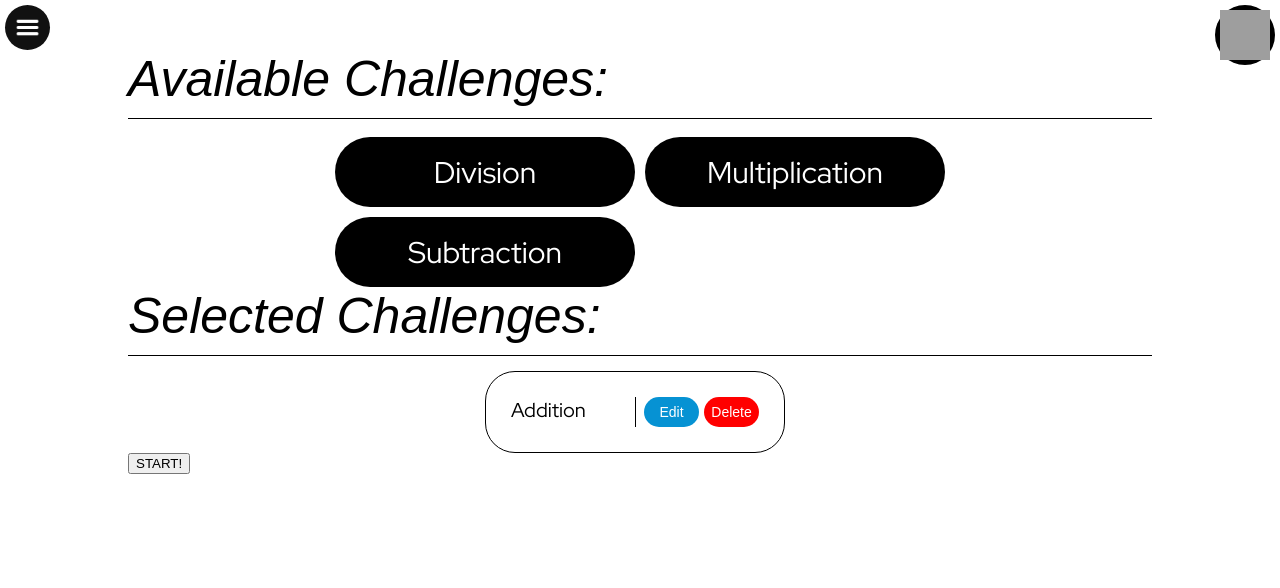
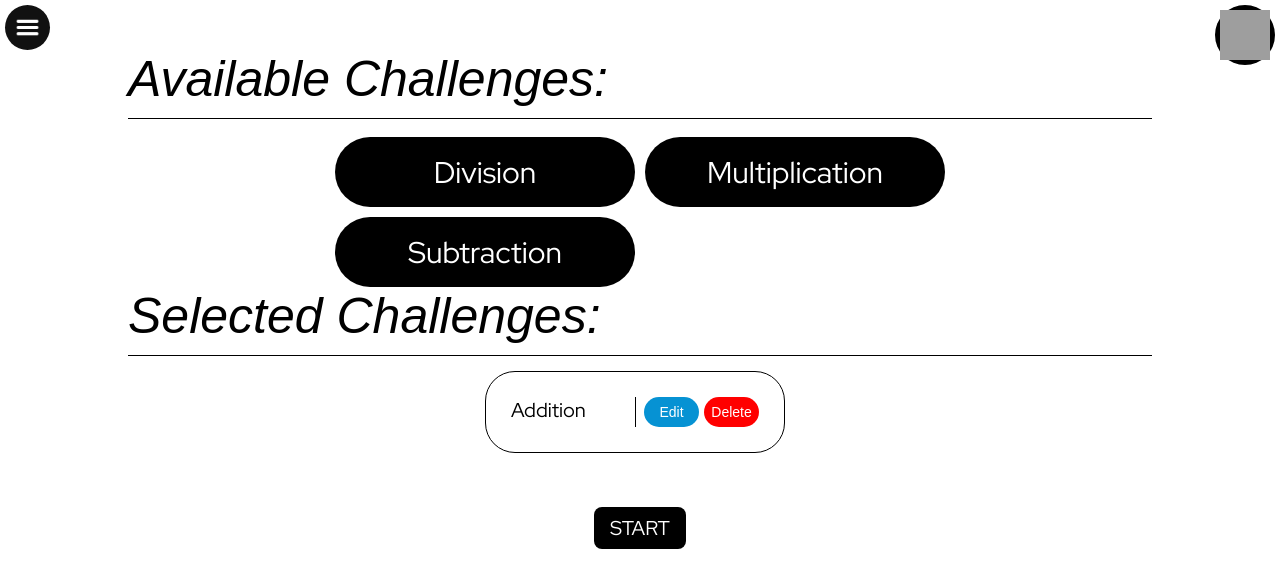
Before and after one commit to CoderTofu/PriMath, a React (Create React App) app: page /challenges in a window 1280 px wide. Both pictures are taken after a click on the button "Addition". Shown: the top 588 px of the page. Built offline with nearby package versions, Linux system fonts and the light colour scheme; grey boxes are pictures that could not be loaded; a web font is replaced by a local one.

Commit message:
added css to start button

```diff
--- a/src/css/page-css/challenges.css
+++ b/src/css/page-css/challenges.css
@@ -251,6 +251,39 @@
     grid-area: answer2;
 }
 
+/* Start button */
+.game-start-container {
+    width: 100%;
+    display: flex;
+    justify-content: center;
+    align-items: center;
+}
+
+.game-start-btn {
+    padding: 0.5rem 1rem;
+    text-decoration: none;
+    cursor: pointer;
+    border: none;
+    border-radius: 0.5rem;
+    font-family: var(--input-font);
+    font-size: 20px;
+    transition: var(--short-animation)
+}
+
+.game-start-btn:hover {
+    transform: scale(1.1);
+}
+
+.game-start-btn.light {
+    color: #fff;
+    background-color: #000;
+}
+
+.game-start-btn.dark {
+    color: #000;
+    background-color: #fff;
+}
+
 @keyframes edit-appears {
     0% {
         opacity: 0;
--- a/src/pages/challenges.jsx
+++ b/src/pages/challenges.jsx
@@ -314,8 +314,11 @@ export default function Challenges(props) {
                 If walang nakasave sa localstorage na list of challenges or if error,
                 just do an alert and prevent them from accessing the game page.
             */}
-
-            <button onClick={start}>START!</button>
+            <div className="game-start-container">
+                {selected.length == 0 ? "" :
+                    <button className={`game-start-btn ${mode}`} onClick={start}>START</button>
+                }
+            </div>
 
         </div>
     )
```
